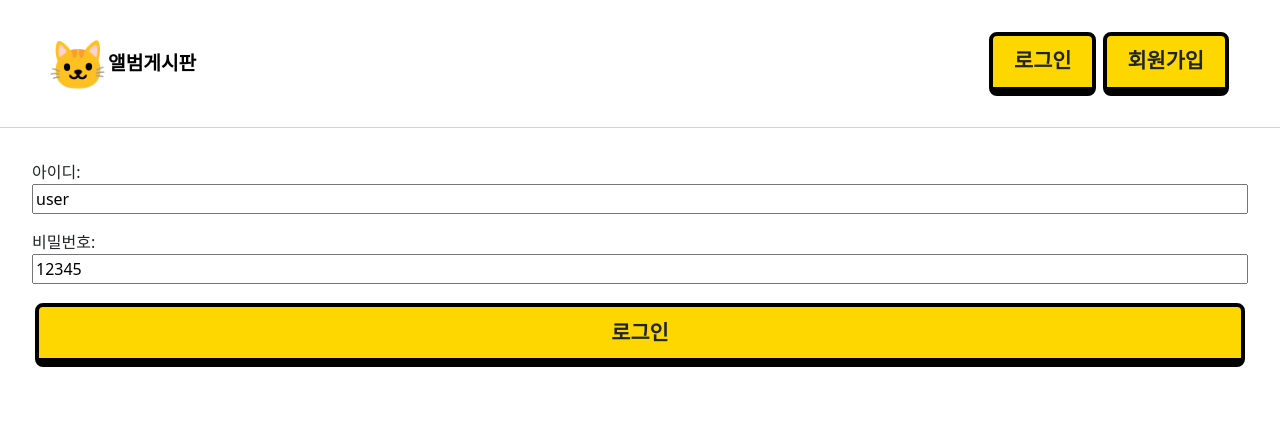
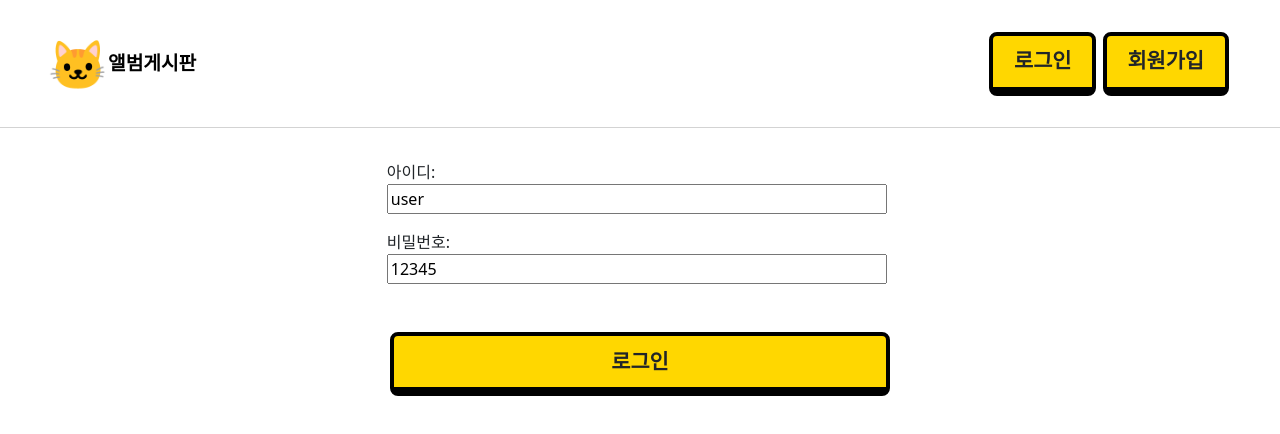
Before and after one commit to heejaykong/album-board-vue, a Vue app: page /login in a window 1280 px wide. Shown: the top 434 px of the page. Built offline with nearby package versions, Linux system fonts and the light colour scheme.

Commit message:
layout: 로그인창 레이아웃 수정

```diff
--- a/src/views/auth/Login.vue
+++ b/src/views/auth/Login.vue
@@ -1,16 +1,14 @@
 <template>
-  <form @submit.prevent="handleLogin">
-    아이디:
-    <input type="text" v-model="user.mid" placeholder="아이디를 입력해 주세요."/>
-    비밀번호:
-    <input type="text" v-model="user.mpassword" placeholder="비밀번호를 입력해 주세요."/>
-    <input type="submit" value="로그인"  class="tiger-btn"/>
-  </form>
-  <AlertDialog
-    @close="showAlertDialog=false"
-    v-if="showAlertDialog"
-    :message="dialogMessage"
-    :loading="loading"/>
+  <main>
+    <form @submit.prevent="handleLogin">
+      아이디:
+      <input type="text" v-model="user.mid" placeholder="아이디를 입력해 주세요." />
+      비밀번호:
+      <input type="text" v-model="user.mpassword" placeholder="비밀번호를 입력해 주세요." />
+      <input type="submit" value="로그인" class="tiger-btn submit-btn" />
+    </form>
+    <AlertDialog @close="showAlertDialog = false" v-if="showAlertDialog" :message="dialogMessage" :loading="loading" />
+  </main>
 </template>
 
 <script setup>
@@ -39,10 +37,10 @@ async function handleLogin() {
 
   const result = await apiAuth.login(user);
   if (result === FAIL_MESSAGE_NETWORK) {
-    dialogMessage.value = FAIL_MESSAGE_NETWORK
+    dialogMessage.value = FAIL_MESSAGE_NETWORK;
   }
   if (result === FAIL_MESSAGE_401) {
-    dialogMessage.value = FAIL_MESSAGE_401
+    dialogMessage.value = FAIL_MESSAGE_401;
   }
   if (result === SUCCESS_MESSAGE) {
     // dialogMessage.value = SUCCESS_MESSAGE
@@ -53,4 +51,21 @@ async function handleLogin() {
 }
 </script>
 
-<style scoped></style>
+<style scoped>
+main {
+  display: flex;
+  flex-direction: column;
+  align-items: center;
+}
+form {
+  display: flex;
+  flex-direction: column;
+  align-items: flex-start;
+}
+form input {
+  width: 500px;
+}
+.submit-btn {
+  margin-top: 2rem;
+}
+</style>
```
